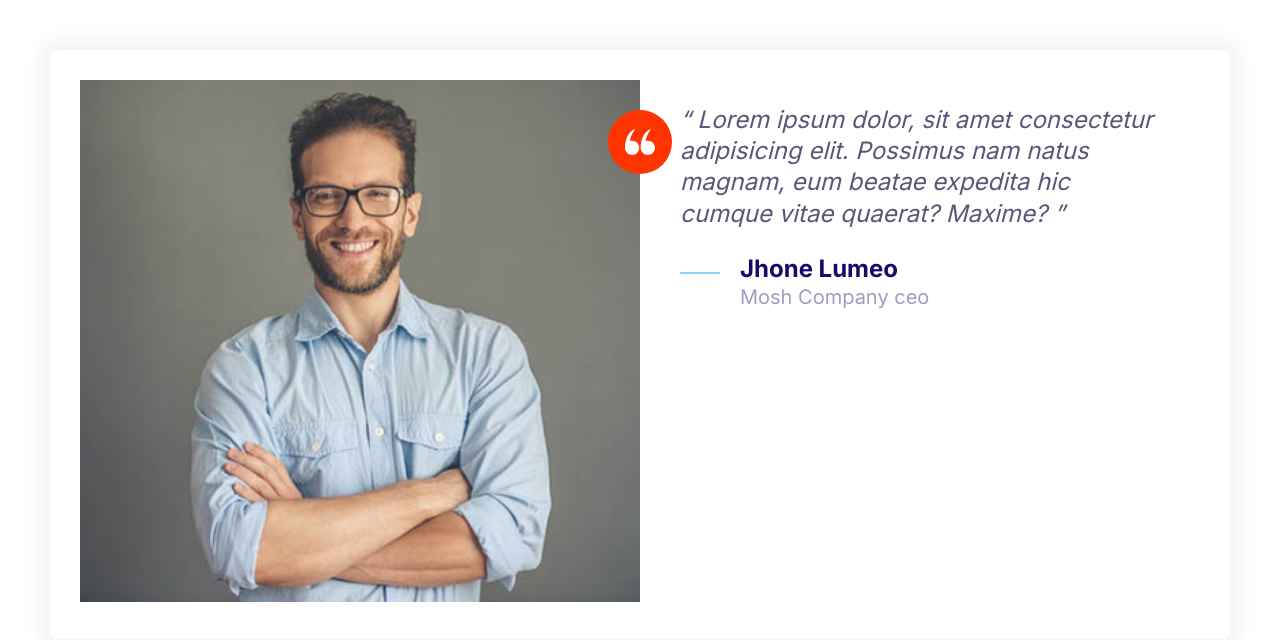
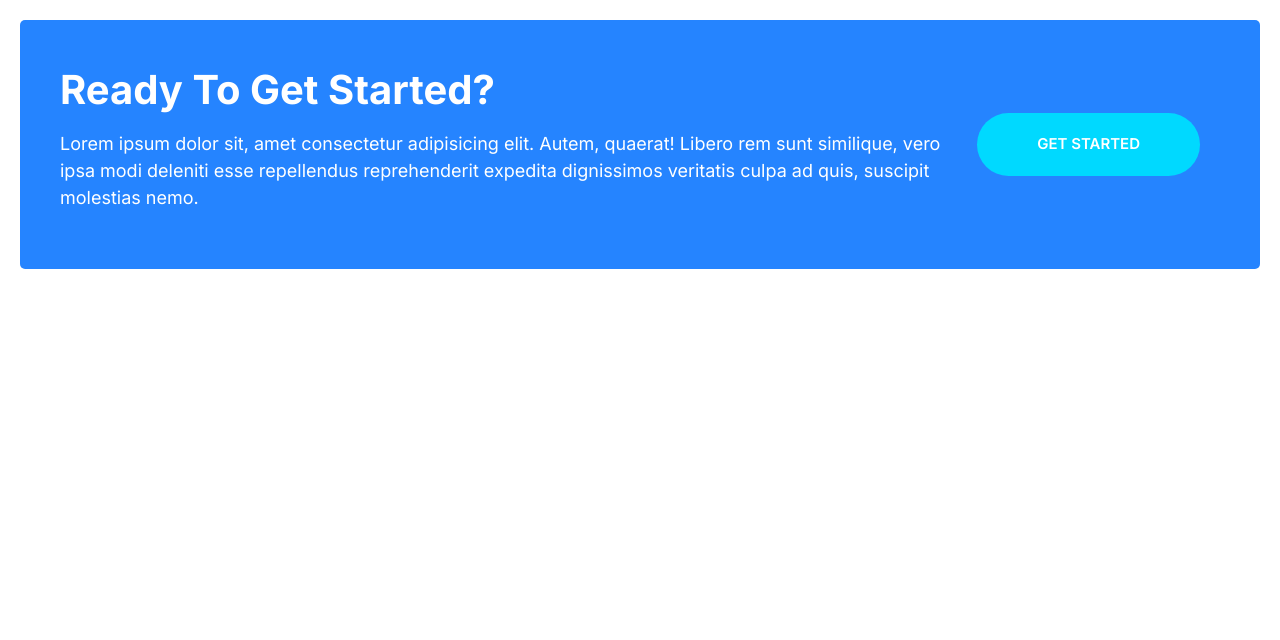
Before and after one commit to 2Up1Down/moshify, a plain HTML site: page index.html in a window 1280 px wide. Drawn offline with Linux system fonts and the light colour scheme.

Commit message:
Added callout component

```diff
--- a/css/styles.css
+++ b/css/styles.css
@@ -254,6 +254,11 @@ a {
 .btn--outline:hover {
   background-color: var(--color-headings);
   color: white;
+}
+
+.btn--streched {
+  padding-left: 6rem;
+  padding-right: 6rem;
 }
 
 .btn--block {
@@ -520,3 +525,45 @@ its a neat trick from https://front-back.com/how-to-make-absolute-positioned-ele
     font-size: 2.4rem;
   }
 }
+
+/* Callouts */
+.callout {
+  padding: 4rem;
+  border-radius: 5px;
+}
+
+.callout__content {
+  text-align: center;
+}
+
+.callout--primary {
+  background: var(--color-primary);
+  color: white;
+}
+
+.callout__heading {
+  color: white;
+  font-size: 4rem;
+  font-weight: 700;
+  margin-top: 0;
+}
+
+.callout .btn {
+  justify-self: center;
+  align-self: center;
+}
+
+@media screen and (min-width: 768px) {
+  .callout .grid--1x2 {
+    grid-template-columns: 1fr auto;
+  }
+
+  .callout__content {
+    text-align: left;
+  }
+
+  .callout .btn {
+    justify-self: start;
+    margin: 0 2rem;
+  }
+}
--- a/index.html
+++ b/index.html
@@ -12,37 +12,19 @@
     <meta name="viewport" content="width=device-width, initial-scale=1.0" />
     <title>Document</title>
   </head>
-  <body style="padding: 5rem">
-    <div class="card testimonial">
+  <body style="padding: 2rem">
+    <div class="callout callout--primary">
       <div class="grid grid--1x2">
-        <div class="testimonial__image">
-          <img src="images/testimonial.jpg" alt="A happy, smiling customer" />
-          <span class="icon-container icon-container--accent"
-            ><svg class="icon icon--white icon--small">
-              <use xlink:href="images/sprite.svg#quotes"></use>
-            </svg>
-          </span>
+        <div class="callout__content">
+          <h2 class="callout__heading">Ready To Get Started?</h2>
+          <p>
+            Lorem ipsum dolor sit, amet consectetur adipisicing elit. Autem,
+            quaerat! Libero rem sunt similique, vero ipsa modi deleniti esse
+            repellendus reprehenderit expedita dignissimos veritatis culpa ad
+            quis, suscipit molestias nemo.
+          </p>
         </div>
-        <blockquote class="quote">
-          <p class="quote__text">
-            Lorem ipsum dolor, sit amet consectetur adipisicing elit. Possimus
-            nam natus magnam, eum beatae expedita hic cumque vitae quaerat?
-            Maxime?
-          </p>
-          <footer>
-            <div class="media">
-              <div class="media__image">
-                <svg class="icon icon--primary quote__line">
-                  <use xlink:href="images/sprite.svg#line"></use>
-                </svg>
-              </div>
-              <div class="media__body">
-                <h3 class="media__title quote__author">Jhone Lumeo</h3>
-                <p class="quote__organization">Mosh Company ceo</p>
-              </div>
-            </div>
-          </footer>
-        </blockquote>
+        <a href="#" class="btn btn--secondary btn--streched">Get Started</a>
       </div>
     </div>
   </body>
```
Also changed, not shown: components/callout.html (added, +14 -0 lines).
